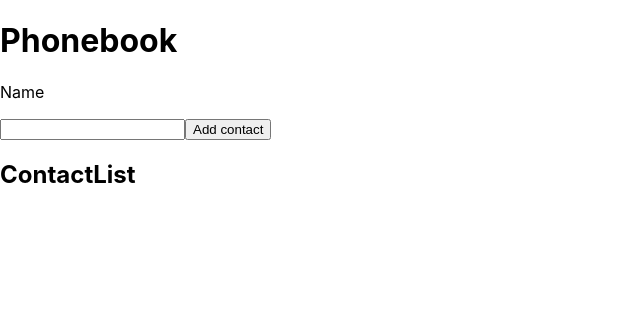
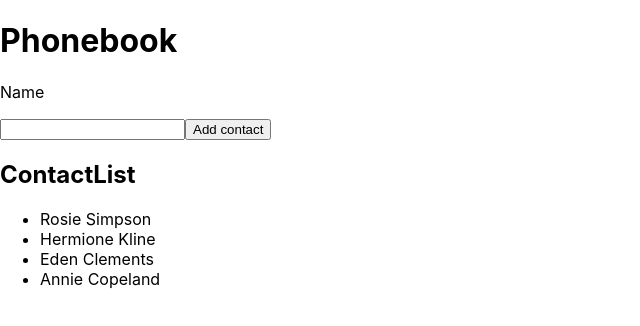
Before and after one commit to BondAndrii/goit-react-rhw-02-phonebook, a React (Create React App) app: page / in a window 1280 px wide. Shown: the top 326 px of the page, without its empty margins (0-640 px from the left). Built offline with nearby package versions, Linux system fonts and the light colour scheme.

Commit message:
render contacts in ContactList

```diff
--- a/src/components/App.jsx
+++ b/src/components/App.jsx
@@ -8,16 +8,21 @@ import { ContactList } from "./ContactList/ContactList";
 
 export class App extends Component {
   state = {
-    contacts: [],
+    contacts: [
+    {id: 'id-1', name: 'Rosie Simpson'},
+    {id: 'id-2', name: 'Hermione Kline'},
+    {id: 'id-3', name: 'Eden Clements'},
+    {id: 'id-4', name: 'Annie Copeland'},
+  ],
     name: '',
 
   }
   render() {
-
+    const { contacts } = this.state;
     return (
     <div>
-        <ContactForm />
-        <ContactList/>
+        <ContactForm/>
+        <ContactList contacts={contacts } />
     </div>
   );
   }
--- a/src/components/ContactList/ContactList.jsx
+++ b/src/components/ContactList/ContactList.jsx
@@ -1,5 +1,18 @@
 import React from "react";
 
-export const ContactList = () => {
-    return <h2>ContactList</h2>
+export const ContactList = ({contacts}) => {
+
+    return (
+        <>
+            <h2>ContactList</h2>
+            <ul>
+                {contacts.map(contact => {
+                    const { id, name } = contact;
+                    return (
+                        <li key={id}>{ name}</li>
+                    )
+                })}
+            </ul>
+        </>
+    )
 }
```
